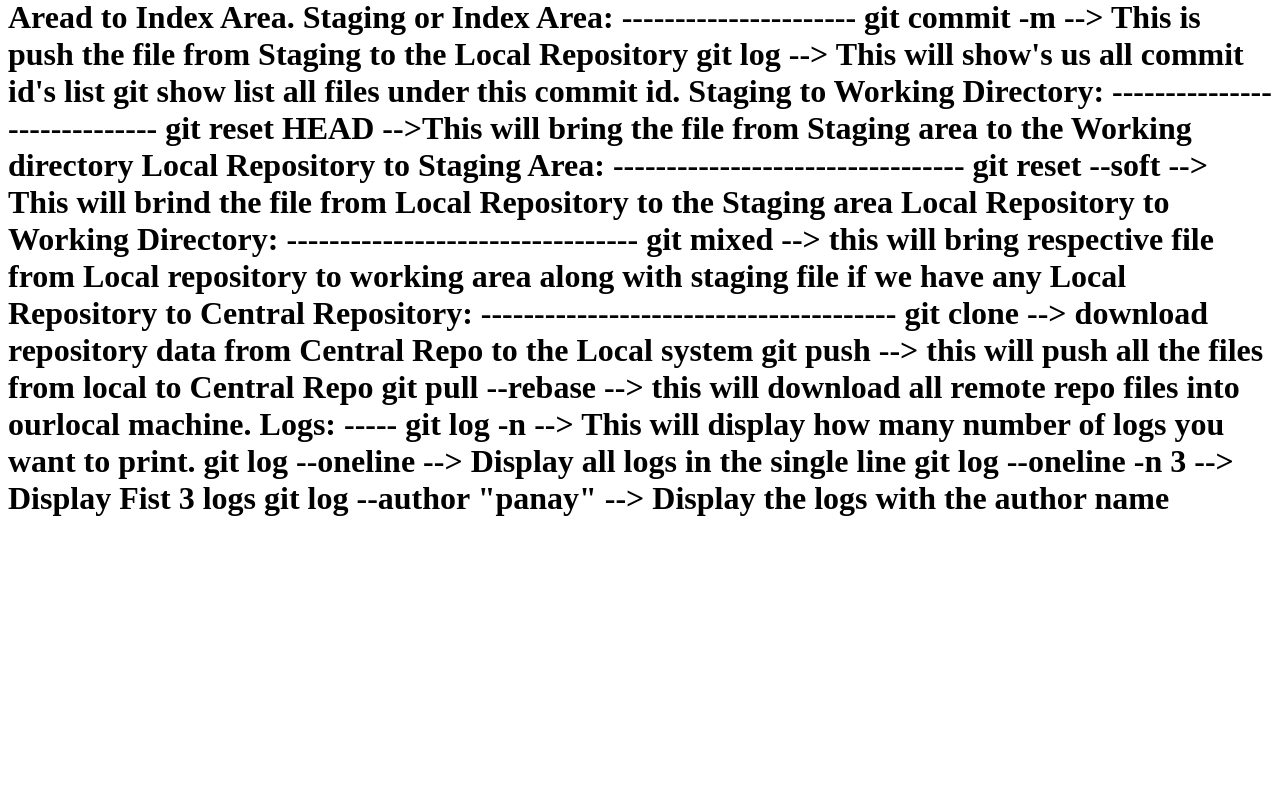
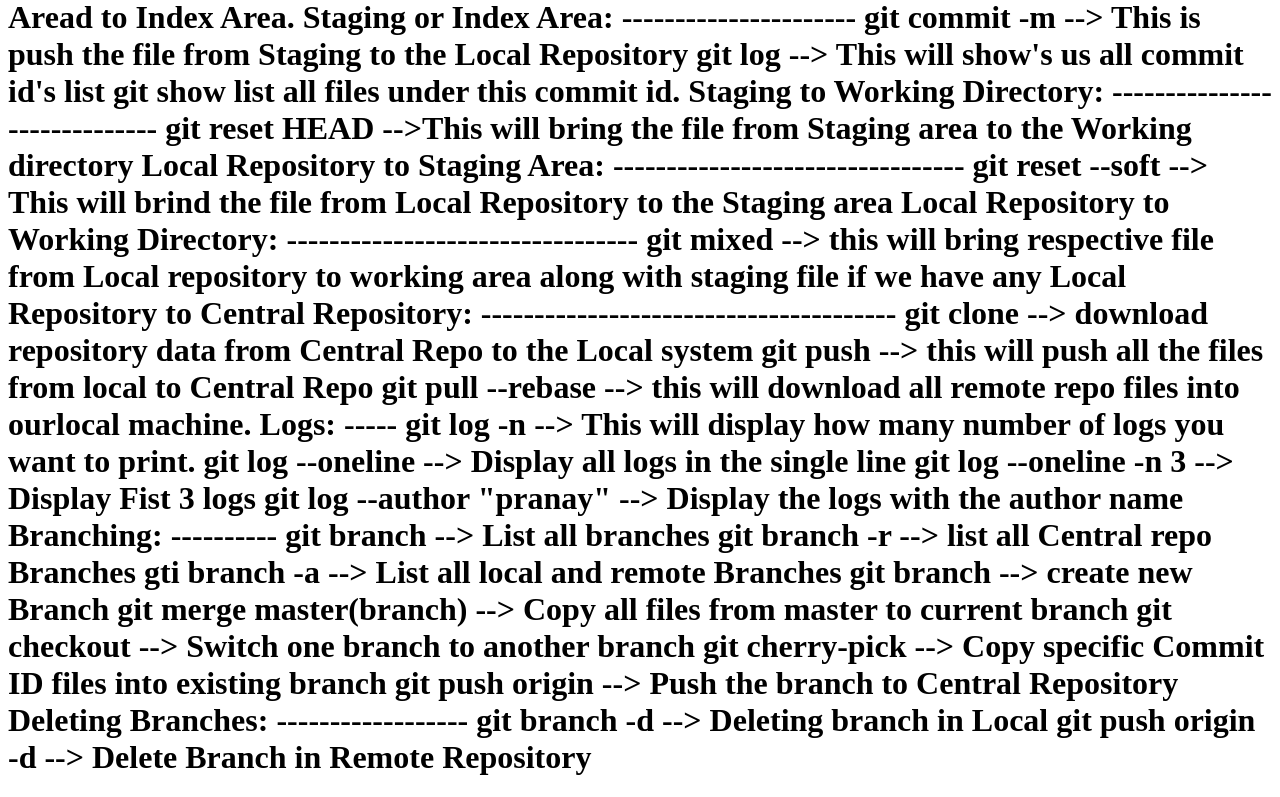
Before and after one commit to pranay744/git_1, a plain HTML site: page git.html in a window 1280 px wide. Shown: the part 342-1139 px from the top of the page. Before the commit the page ends 880 px from the top, so only its background shows below. Drawn offline with Linux system fonts and the light colour scheme.

Commit message:
added new lines in git.html file

```diff
--- a/git.html
+++ b/git.html
@@ -49,12 +49,27 @@ git clone <url>         --> download repository data from Central Repo to the Lo
 git push                --> this will push all the files from local to Central Repo
 git pull --rebase       --> this will download all remote repo files into ourlocal machine.
 
-
 Logs:
 -----
 git log -n <number>           --> This will display how many number of logs you want to print.
  git log --oneline            --> Display all logs in the single line
  git log --oneline -n 3       --> Display Fist 3 logs
- git log --author "panay"     --> Display the logs with the author name
+ git log --author "pranay"     --> Display the logs with the author name
+
+Branching:
+----------
+git branch                  --> List all branches
+git branch -r               --> list all Central repo Branches
+gti branch -a               --> List all local and remote Branches
+git branch <branch name>    --> create new Branch
+git merge master(branch)    --> Copy all files from master to current branch
+git checkout <branch name>  --> Switch one branch to another branch
+git cherry-pick <CID>       --> Copy specific Commit ID files into existing branch
+git push origin <branch name>--> Push the branch to Central Repository
+
+Deleting Branches:
+------------------
+git branch -d <branch name> --> Deleting branch in Local
+git push origin -d <branch name> --> Delete Branch in Remote Repository
 </h1>
 </html>
```
